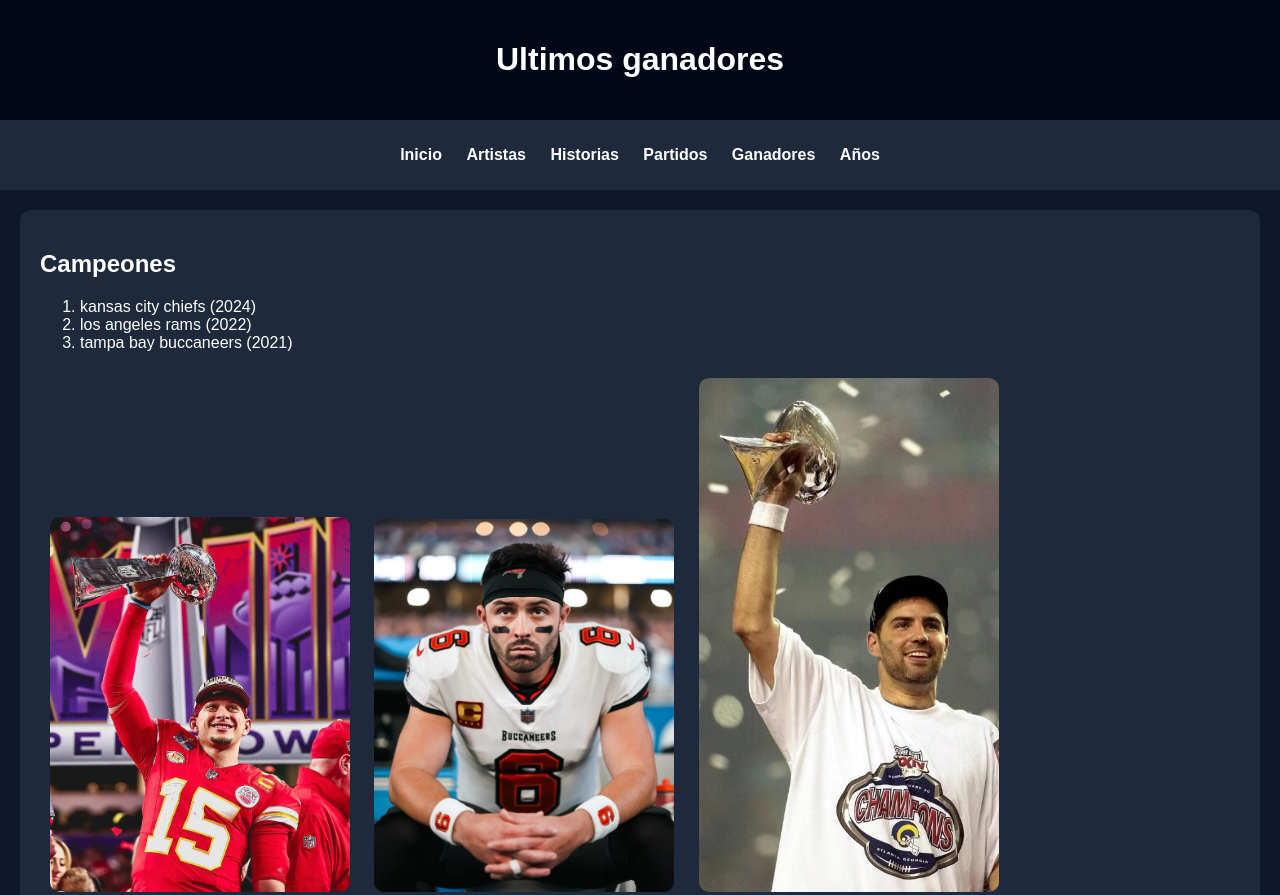
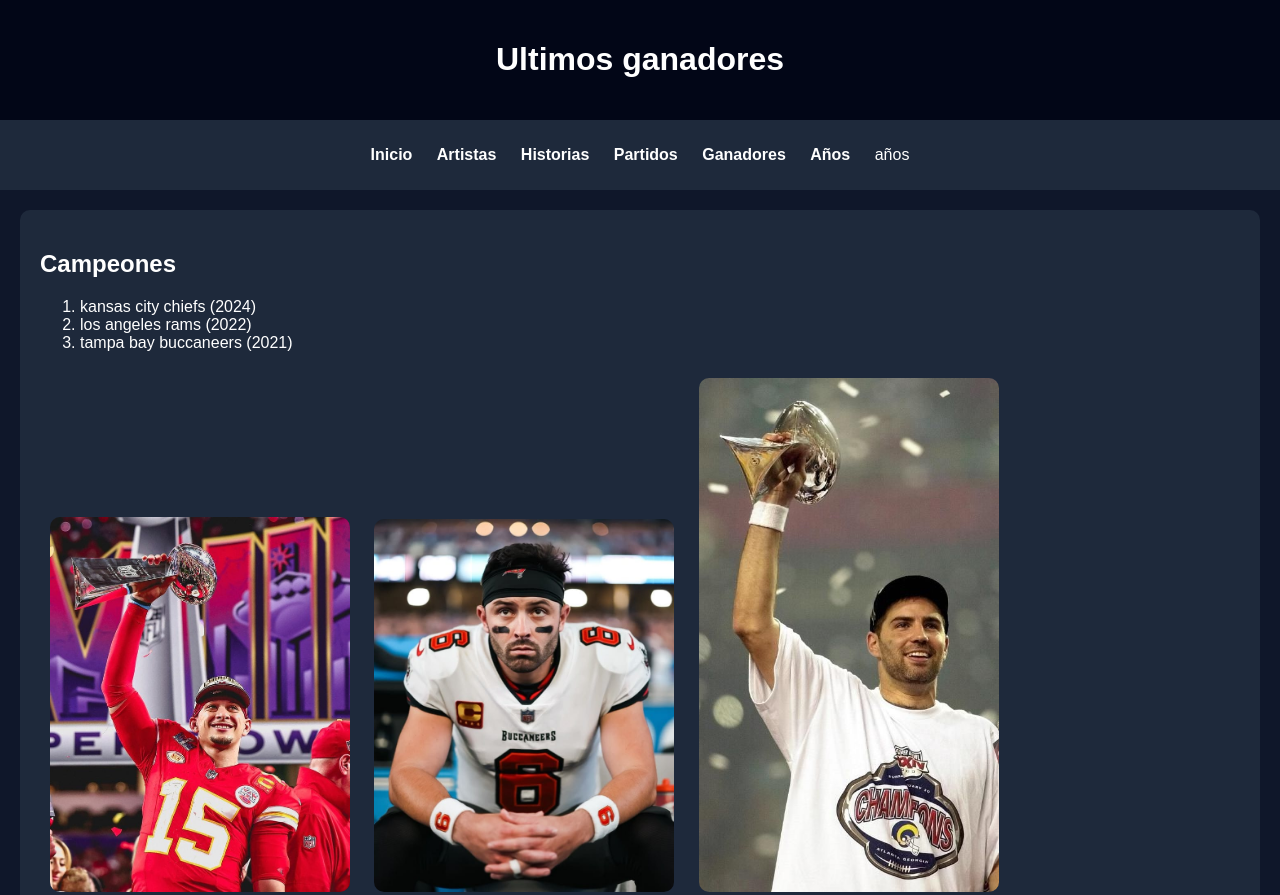
Before and after one commit to car1606/proyecto, a plain HTML site: page ganadores.html in a window 1280 px wide. Shown: the top 895 px of the page. Drawn offline with Linux system fonts and the light colour scheme.

Commit message:
modificacion pagina ganadores.html

```diff
--- a/ganadores.html
+++ b/ganadores.html
@@ -20,6 +20,7 @@
 <li><a href="partidos.html">Partidos</a></li>
 <li><a href="ganadores.html">Ganadores</a></li>
 <li><a href="anos.html">Años</a></li>
+<li>años</li>
 </ul>
 </nav>
 
```
